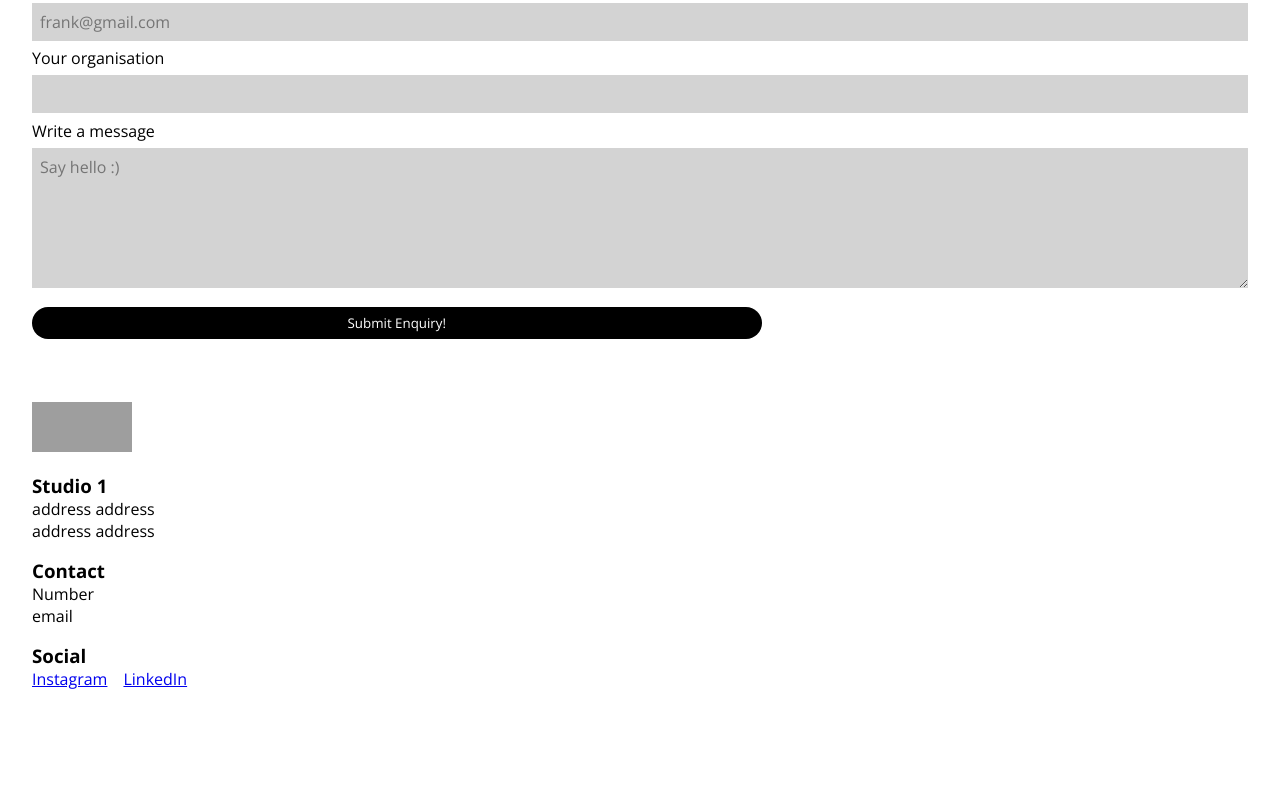
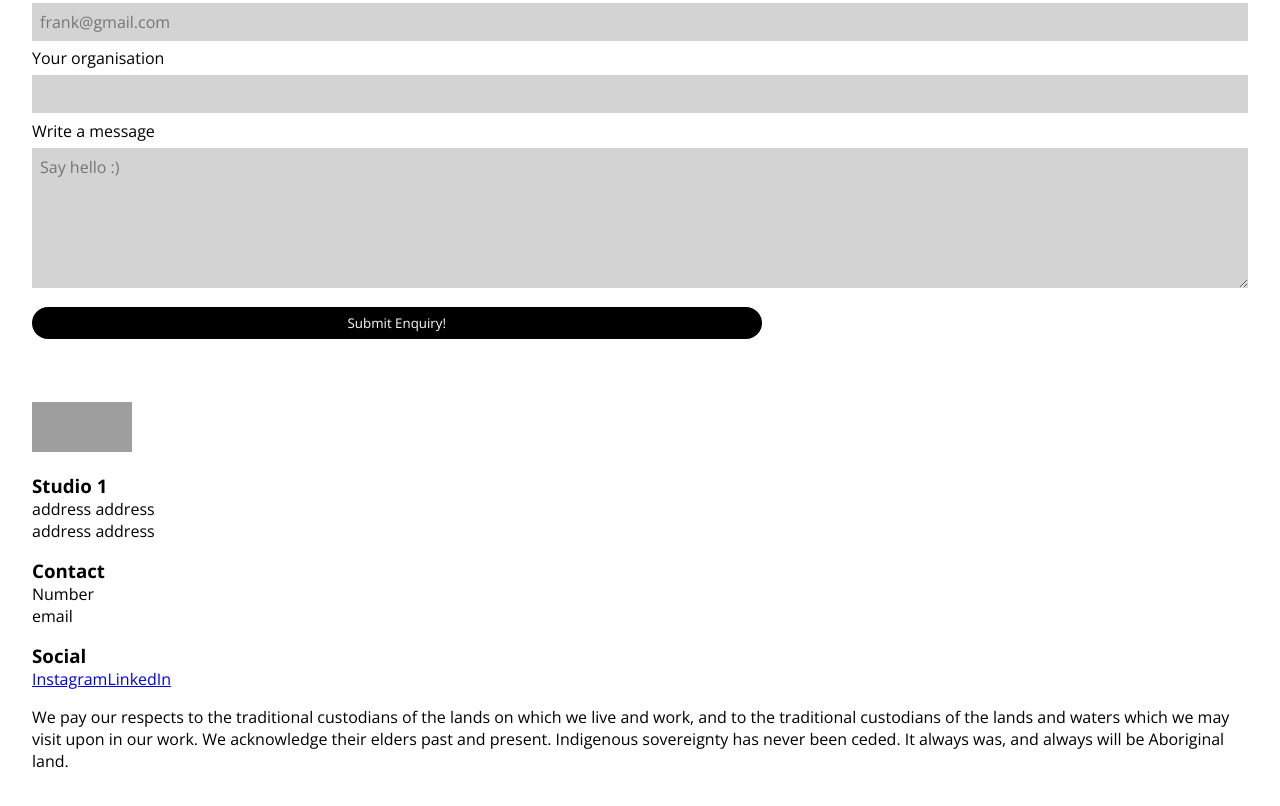
Before and after one commit to Rox-Liu/LaunchHub, a Gatsby site: page / in a window 1280 px wide. Shown: the part 4698-5504 px from the top of the page. Before the commit the page ends 5428 px from the top, so only its background shows below. Built offline with nearby package versions, Linux system fonts and the light colour scheme; Gatsby itself is replaced by a stand-in of ours; grey boxes are pictures that could not be loaded.

Commit message:
More footer content

```diff
--- a/src/components/Layouts/Footer.jsx
+++ b/src/components/Layouts/Footer.jsx
@@ -27,6 +27,12 @@ const Footer = () => {
                     <a href="#">LinkedIn</a>
                 </div>
             </div>
+
+            <div>
+                <p>
+                    We pay our respects to the traditional custodians of the lands on which we live and work, and to the traditional custodians of the lands and waters which we may visit upon in our work. We acknowledge their elders past and present. Indigenous sovereignty has never been ceded. It always was, and always will be Aboriginal land.
+                </p>
+            </div>
         </footer>
     )
 
```
